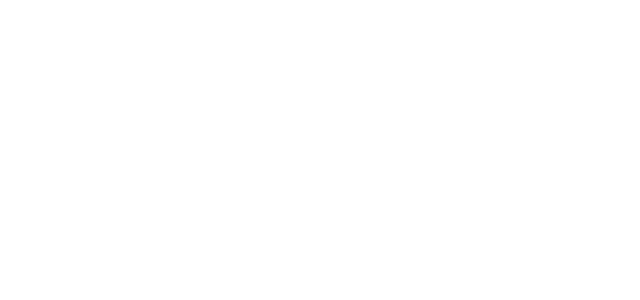
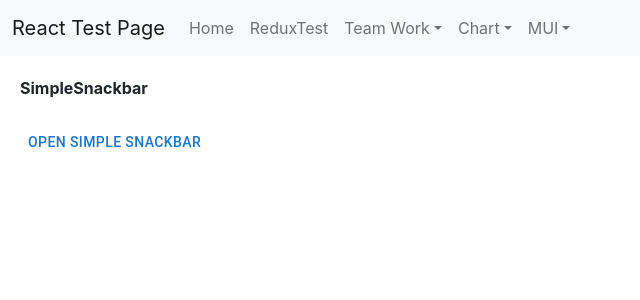
Before and after one commit to jinseok1306/React-Test, a React (Create React App) app in the folder ReactProject/client_app/: page /MUI/SnackbarPage in a window 1280 px wide. Before the commit this address had no page. Shown: the top 300 px of the page, without its empty margins (0-640 px from the left). Built offline with nearby package versions, Linux system fonts and the light colour scheme.

Commit message:
MUI SimpleSnackbar 테스트 완료

```diff
--- a/ReactProject/client_app/src/App.tsx
+++ b/ReactProject/client_app/src/App.tsx
@@ -45,7 +45,8 @@ function App() {
                   <Route path="/MUI/DialogPage" element={<Page.DialogPage />} />
                   <Route path="/MUI/ProgressPage" element={<Page.ProgressPage />} />
                   <Route path="/MUI/SkeletonPage" element={<Page.SkeletonPage />} />
-                  </Routes>
+                  <Route path="/MUI/SnackbarPage" element={<Page.SnackbarPage />} />
+              </Routes>
           </Provider>
     </div>
   );
--- a/ReactProject/client_app/src/components/Menu.tsx
+++ b/ReactProject/client_app/src/components/Menu.tsx
@@ -52,6 +52,7 @@ const Menu = () => {
                                 <NavDropdown.Item><Link to="/MUI/DialogPage" style={{ color: 'rgba(0, 0, 0, 0.55)', textDecoration: 'none' }}>DialogPage</Link></NavDropdown.Item>
                                 <NavDropdown.Item><Link to="/MUI/ProgressPage" style={{ color: 'rgba(0, 0, 0, 0.55)', textDecoration: 'none' }}>ProgressPage</Link></NavDropdown.Item>
                                 <NavDropdown.Item><Link to="/MUI/SkeletonPage" style={{ color: 'rgba(0, 0, 0, 0.55)', textDecoration: 'none' }}>SkeletonPage</Link></NavDropdown.Item>
+                                <NavDropdown.Item><Link to="/MUI/SnackbarPage" style={{ color: 'rgba(0, 0, 0, 0.55)', textDecoration: 'none' }}>SnackbarPage</Link></NavDropdown.Item>
                             </NavDropdown>
                         </Nav>
                     </Navbar.Collapse>
--- /dev/null
+++ b/ReactProject/client_app/src/components/Snackbar/SimpleSnackbar.tsx
@@ -0,0 +1,50 @@
+import * as React from 'react';
+import Button from '@mui/material/Button';
+import Snackbar from '@mui/material/Snackbar';
+import IconButton from '@mui/material/IconButton';
+import CloseIcon from '@mui/icons-material/Close';
+
+export default function SimpleSnackbar() {
+    const [open, setOpen] = React.useState(false);
+
+    const handleClick = () => {
+        setOpen(true);
+    };
+
+    const handleClose = (event: React.SyntheticEvent | Event, reason?: string) => {
+        if (reason === 'clickaway') {
+            return;
+        }
+
+        setOpen(false);
+    };
+
+    const action = (
+        <React.Fragment>
+            <Button color="secondary" size="small" onClick={handleClose}>
+                UNDO
+            </Button>
+            <IconButton
+                size="small"
+                aria-label="close"
+                color="inherit"
+                onClick={handleClose}
+            >
+                <CloseIcon fontSize="small" />
+            </IconButton>
+        </React.Fragment>
+    );
+
+    return (
+        <div>
+            <Button onClick={handleClick}>Open simple snackbar</Button>
+            <Snackbar
+                open={open}
+                autoHideDuration={6000}
+                onClose={handleClose}
+                message="Note archived"
+                action={action}
+            />
+        </div>
+    );
+}
--- /dev/null
+++ b/ReactProject/client_app/src/pages/MUI/SnackbarPage.tsx
@@ -0,0 +1,23 @@
+import React, { useCallback, useState } from "react";
+import Menu from '../../components/Menu';
+import Grid from '@mui/material/Grid';
+import Variants from '../../components/Skeleton/Variants';
+import SimpleSnackbar from '../../components/Snackbar/SimpleSnackbar';
+
+const SnackbarPage = () => {
+    return (
+        <div>
+            <Menu />
+            <div style={{ margin: 20 }}>
+                <Grid container rowSpacing={1} columnSpacing={{ xs: 1, sm: 2, md: 3 }}>
+                    <Grid item xs={3}>
+                        <b>SimpleSnackbar</b><div>&nbsp;</div>
+                        <SimpleSnackbar />
+                    </Grid>
+                </Grid>
+            </div>
+        </div>
+    );
+};
+
+export default SnackbarPage;
--- a/ReactProject/client_app/src/pages/index.tsx
+++ b/ReactProject/client_app/src/pages/index.tsx
@@ -33,3 +33,4 @@ export { default as BackdropPage } from './MUI/BackdropPage';
 export { default as DialogPage } from './MUI/DialogPage';
 export { default as ProgressPage } from './MUI/ProgressPage';
 export { default as SkeletonPage } from './MUI/SkeletonPage';
+export { default as SnackbarPage } from './MUI/SnackbarPage';
```
Also changed, not shown: 1 other file (tests, documents, lock files or other folders).
